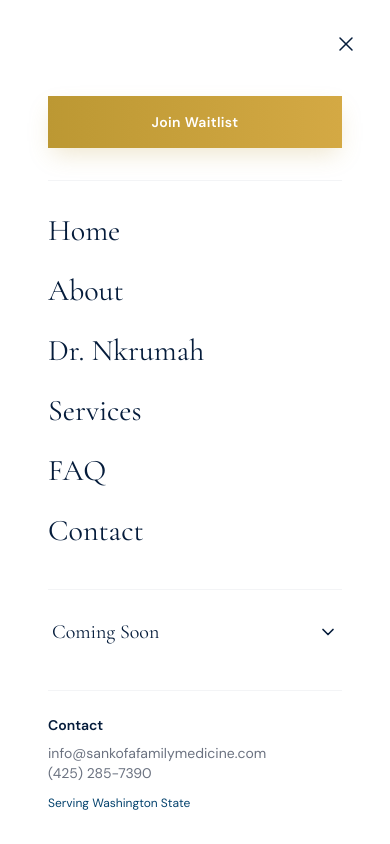
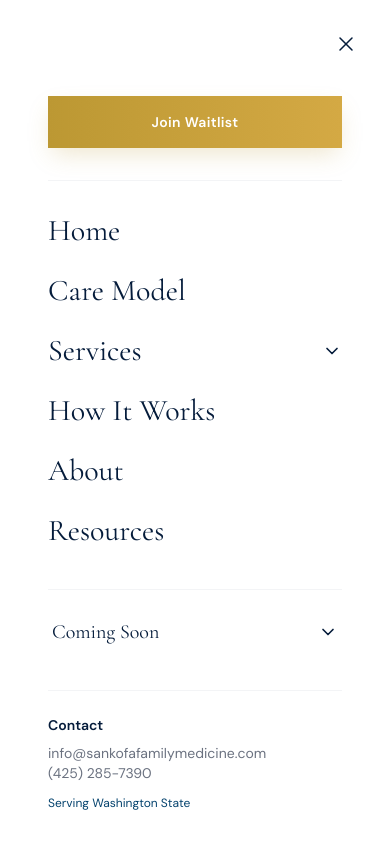
Before and after one commit to NDCHVISION/sfm-website, a Next.js app: page / in a window 390 px wide. Both pictures are taken after a click on the button "Open menu". Shown: the top 844 px of the page. Built offline with nearby package versions, Linux system fonts and the light colour scheme.

Commit message:
Nav: visible desktop nav + Services dropdown; mobile expandable services

```diff
--- a/components/Navigation.tsx
+++ b/components/Navigation.tsx
@@ -8,6 +8,7 @@ import { Menu, X, ChevronDown } from 'lucide-react'
 export default function Navigation() {
   const [isOpen, setIsOpen] = useState(false)
   const [moreOpen, setMoreOpen] = useState(false)
+  const [servicesOpen, setServicesOpen] = useState(false)
 
   // Prevent body scroll when menu is open
   useEffect(() => {
@@ -32,13 +33,22 @@ export default function Navigation() {
     return () => document.removeEventListener('keydown', handleEscape)
   }, [isOpen])
 
-  // Main navigation items
-  const mainNavLinks = [
-    { href: '/about', label: 'About' },
-    { href: '/founder', label: 'Dr. Nkrumah' },
-    { href: '/services', label: 'Services' },
-    { href: '/faq', label: 'FAQ' },
-    { href: '/contact', label: 'Contact' },
+  // Top-level navigation tuned for clinical conversions
+  const topNav = [
+    { href: '/about', label: 'Care Model' },
+    // Services will be a controlled dropdown
+    { href: '/faq', label: 'How It Works' },
+    { href: '/founder', label: 'About' },
+    { href: '/resources', label: 'Resources' },
+  ]
+
+  const servicesMenu = [
+    { href: '/services#primary-care', label: 'Primary Care' },
+    { href: '/services#chronic-conditions', label: 'Chronic Conditions' },
+    { href: '/services#preventive-care', label: 'Preventive Care' },
+    { href: '/services#mens-health', label: "Men’s Health" },
+    { href: '/services#metabolic-health', label: 'Metabolic Health' },
+    { href: '/services#virtual-visits', label: 'Virtual Visits' },
   ]
 
   // Coming soon items (consolidated)
@@ -71,20 +81,73 @@ export default function Navigation() {
 
             {/* Desktop Navigation */}
             <nav className="hidden lg:flex items-center gap-8" aria-label="Main navigation">
-              {mainNavLinks.map((link) => (
               <Link
-                  key={link.href}
-                  href={link.href}
+                href="/about"
                 className="text-sfm-navy hover:text-sfm-azure transition-colors text-sm font-medium focus-visible:outline-none focus-visible:ring-2 focus-visible:ring-sfm-azure focus-visible:ring-offset-2 rounded px-1 py-1"
               >
-                  {link.label}
+                Care Model
+              </Link>
+
+              {/* Services dropdown */}
+              <div
+                className="relative"
+                onMouseEnter={() => setServicesOpen(true)}
+                onMouseLeave={() => setServicesOpen(false)}
+              >
+                <button
+                  onClick={() => setServicesOpen((s) => !s)}
+                  aria-haspopup="menu"
+                  aria-expanded={servicesOpen}
+                  className="flex items-center gap-2 text-sm font-medium text-sfm-navy hover:text-sfm-azure focus-visible:outline-none focus-visible:ring-2 focus-visible:ring-sfm-azure focus-visible:ring-offset-2 rounded px-1 py-1"
+                >
+                  Services
+                  <ChevronDown className={`w-4 h-4 transition-transform duration-200 ${servicesOpen ? 'rotate-180' : ''}`} />
+                </button>
+
+                <div
+                  role="menu"
+                  className={`absolute left-0 mt-3 w-56 bg-white border border-gray-100 rounded-lg shadow-lg py-2 transition-opacity duration-200 ${servicesOpen ? 'opacity-100 pointer-events-auto' : 'opacity-0 pointer-events-none'}`}
+                >
+                  {servicesMenu.map((item) => (
+                    <Link
+                      key={item.href}
+                      href={item.href}
+                      role="menuitem"
+                      onClick={() => setServicesOpen(false)}
+                      className="block px-4 py-2 text-sm text-gray-700 hover:bg-gray-50"
+                    >
+                      {item.label}
                     </Link>
                   ))}
+                </div>
+              </div>
+
+              <Link
+                href="/faq"
+                className="text-sfm-navy hover:text-sfm-azure transition-colors text-sm font-medium focus-visible:outline-none focus-visible:ring-2 focus-visible:ring-sfm-azure focus-visible:ring-offset-2 rounded px-1 py-1"
+              >
+                How It Works
+              </Link>
+
+              <Link
+                href="/founder"
+                className="text-sfm-navy hover:text-sfm-azure transition-colors text-sm font-medium focus-visible:outline-none focus-visible:ring-2 focus-visible:ring-sfm-azure focus-visible:ring-offset-2 rounded px-1 py-1"
+              >
+                About
+              </Link>
+
+              <Link
+                href="/resources"
+                className="text-sfm-navy hover:text-sfm-azure transition-colors text-sm font-medium focus-visible:outline-none focus-visible:ring-2 focus-visible:ring-sfm-azure focus-visible:ring-offset-2 rounded px-1 py-1"
+              >
+                Resources
+              </Link>
+
               <Link
                 href="/contact"
                 className="btn-primary text-sm py-2 px-6 focus-visible:outline-none focus-visible:ring-2 focus-visible:ring-sfm-gold focus-visible:ring-offset-2"
               >
-                Join Waitlist
+                Get Started
               </Link>
             </nav>
 
@@ -156,17 +219,75 @@ export default function Navigation() {
                     Home
                   </Link>
                 </li>
-                {mainNavLinks.map((link) => (
-                  <li key={link.href}>
+
+                <li>
                   <Link
-                      href={link.href}
+                    href="/about"
                     onClick={() => setIsOpen(false)}
                     className="block font-display text-3xl text-sfm-navy hover:text-sfm-azure transition-colors focus-visible:outline-none focus-visible:ring-2 focus-visible:ring-sfm-azure rounded"
                   >
-                      {link.label}
+                    Care Model
+                  </Link>
+                </li>
+
+                {/* Services expand inline on mobile */}
+                <li>
+                  <button
+                    onClick={() => setServicesOpen((s) => !s)}
+                    className="w-full flex items-center justify-between font-display text-3xl text-sfm-navy hover:text-sfm-azure transition-colors focus-visible:outline-none focus-visible:ring-2 focus-visible:ring-sfm-azure rounded"
+                    aria-expanded={servicesOpen}
+                    aria-controls="mobile-services"
+                  >
+                    Services
+                    <ChevronDown className={`w-5 h-5 transition-transform duration-200 ${servicesOpen ? 'rotate-180' : ''}`} />
+                  </button>
+
+                  <div id="mobile-services" className={`${servicesOpen ? 'mt-6 max-h-96' : 'max-h-0'} overflow-hidden transition-all duration-300`}>
+                    <ul className="space-y-4 pl-2">
+                      {servicesMenu.map((item) => (
+                        <li key={item.href}>
+                          <Link
+                            href={item.href}
+                            onClick={() => { setIsOpen(false); setServicesOpen(false) }}
+                            className="text-gray-500 hover:text-sfm-azure transition-colors text-sm font-medium flex items-center gap-2"
+                          >
+                            {item.label}
                           </Link>
                         </li>
                       ))}
+                    </ul>
+                  </div>
+                </li>
+
+                <li>
+                  <Link
+                    href="/faq"
+                    onClick={() => setIsOpen(false)}
+                    className="block font-display text-3xl text-sfm-navy hover:text-sfm-azure transition-colors focus-visible:outline-none focus-visible:ring-2 focus-visible:ring-sfm-azure rounded"
+                  >
+                    How It Works
+                  </Link>
+                </li>
+
+                <li>
+                  <Link
+                    href="/founder"
+                    onClick={() => setIsOpen(false)}
+                    className="block font-display text-3xl text-sfm-navy hover:text-sfm-azure transition-colors focus-visible:outline-none focus-visible:ring-2 focus-visible:ring-sfm-azure rounded"
+                  >
+                    About
+                  </Link>
+                </li>
+
+                <li>
+                  <Link
+                    href="/resources"
+                    onClick={() => setIsOpen(false)}
+                    className="block font-display text-3xl text-sfm-navy hover:text-sfm-azure transition-colors focus-visible:outline-none focus-visible:ring-2 focus-visible:ring-sfm-azure rounded"
+                  >
+                    Resources
+                  </Link>
+                </li>
               </ul>
             </div>
 
```
Lines whose indentation alone changed are shown as unchanged.
